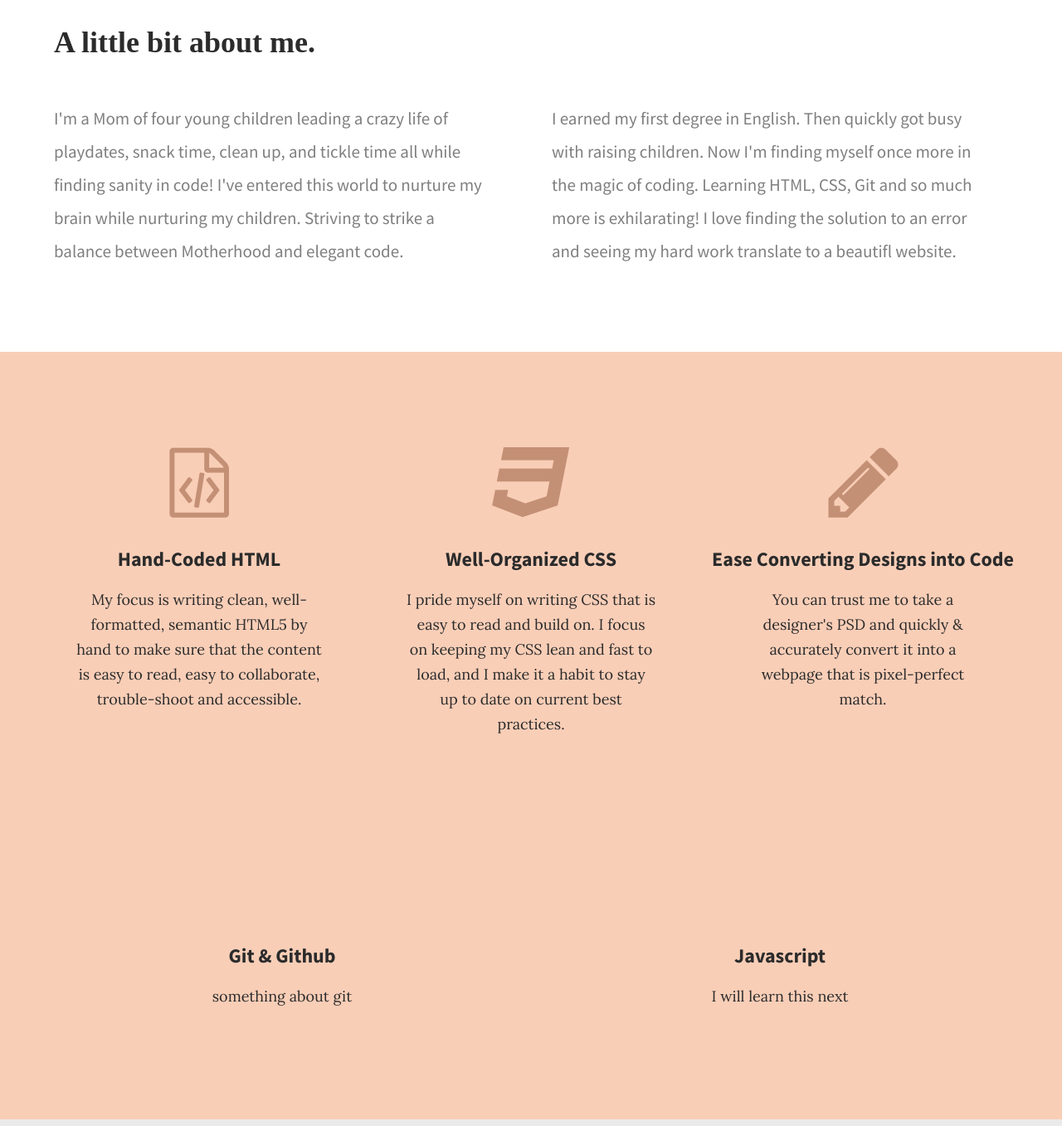
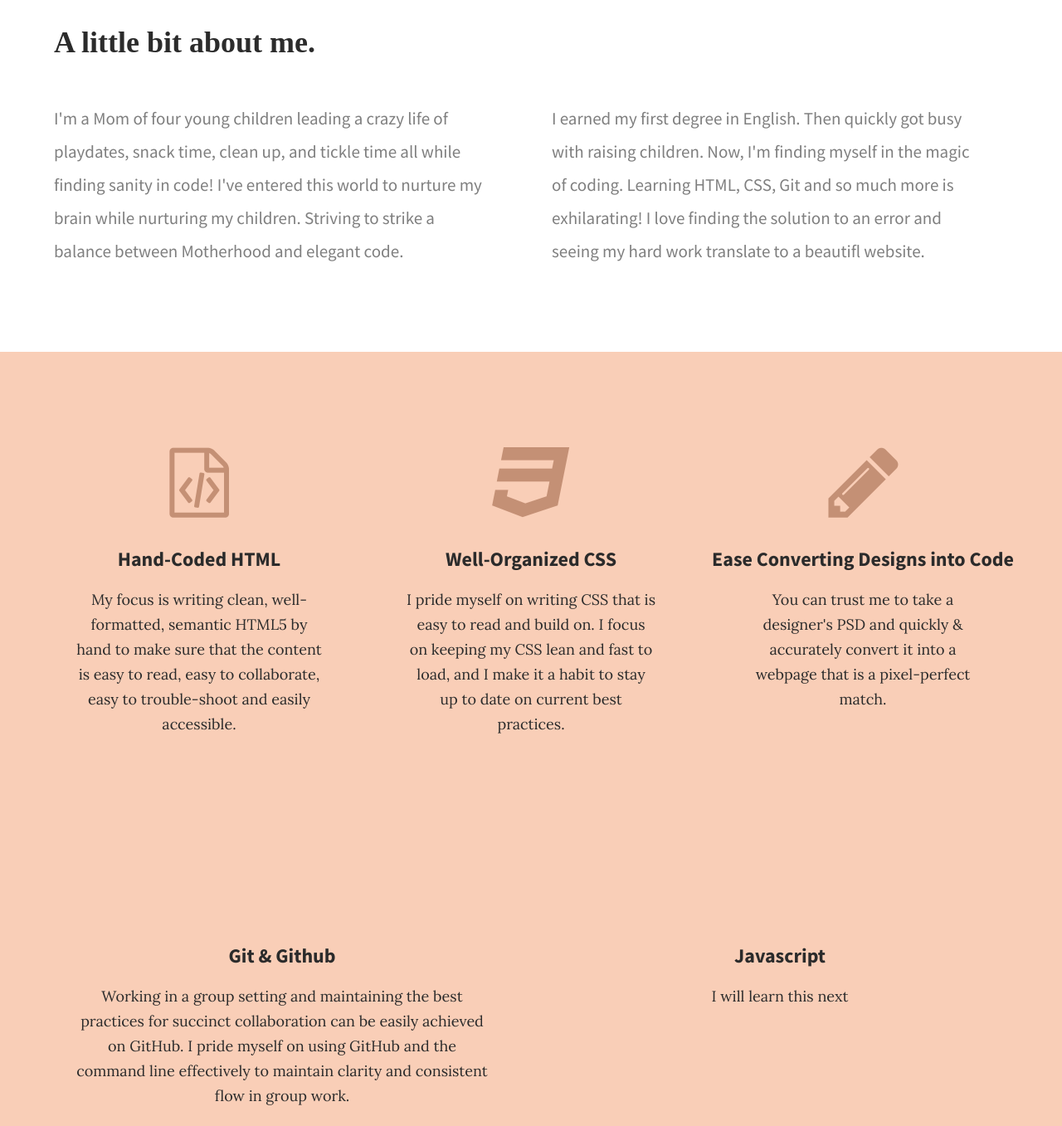
Before and after one commit to kern-ch/ck-website, a plain HTML site: page index.html in a window 1280 px wide. Shown: the part 880-2237 px from the top of the page at 83% size. Drawn offline with Linux system fonts and the light colour scheme.

Commit message:
Updated content in work section

```diff
--- a/index.html
+++ b/index.html
@@ -35,7 +35,7 @@
                         <p>I'm a Mom of four young children leading a crazy life of playdates, snack time, clean up, and tickle time all while finding sanity in code! I've entered this world to nurture my brain while nurturing my children. Striving to strike a balance between Motherhood and elegant code.</p>
                     </div>
                     <div class="half-width">
-                        <p>I earned my first degree in English. Then quickly got busy with raising children. Now I'm finding myself once more in the magic of coding. Learning HTML, CSS, Git and so much more is exhilarating! I love finding the solution to an error and seeing my hard work translate to a beautifl website.</p>
+                        <p>I earned my first degree in English. Then quickly got busy with raising children. Now, I'm finding myself in the magic of coding. Learning HTML, CSS, Git and so much more is exhilarating! I love finding the solution to an error and seeing my hard work translate to a beautifl website.</p>
                     </div>
                 </div>
                 <link rel="preconnect" href="https://fonts.gstatic.com">
@@ -46,7 +46,7 @@
                     <div class="third-width">
                         <img src="img/html-icon.png" alt="HTML icon" />
                         <h3>Hand-Coded HTML</h3>
-                        <p>My focus is writing clean, well-formatted, semantic HTML5 by hand to make sure that the content is easy to read, easy to collaborate, trouble-shoot and accessible.</p>
+                        <p>My focus is writing clean, well-formatted, semantic HTML5 by hand to make sure that the content is easy to read, easy to collaborate, easy to trouble-shoot and easily accessible.</p>
                     </div>
                     <div class="third-width">
                         <img src="img/css-icon.png" alt="CSS icon" />
@@ -56,13 +56,13 @@
                     <div class="third-width">
                         <img src="img/pencil-icon.png" alt="pencil icon" />
                         <h3>Ease Converting Designs into Code</h3>
-                        <p>You can trust me to take a designer's PSD and quickly & accurately convert it into a webpage that is pixel-perfect match.</p>
+                        <p>You can trust me to take a designer's PSD and quickly & accurately convert it into a webpage that is a pixel-perfect match.</p>
                     </div>
                 </div>
                 <div class="full-width">
                     <div class="half-width">
                         <h3>Git &amp; Github</h3>
-                        <p>something about git</p>
+                        <p>Working in a group setting and maintaining the best practices for succinct collaboration can be easily achieved on GitHub. I pride myself on using GitHub and the command line effectively to maintain clarity and consistent flow in group work. </p>
                     </div>
                     <div class="half-width">
                         <h3>Javascript</h3>
```
